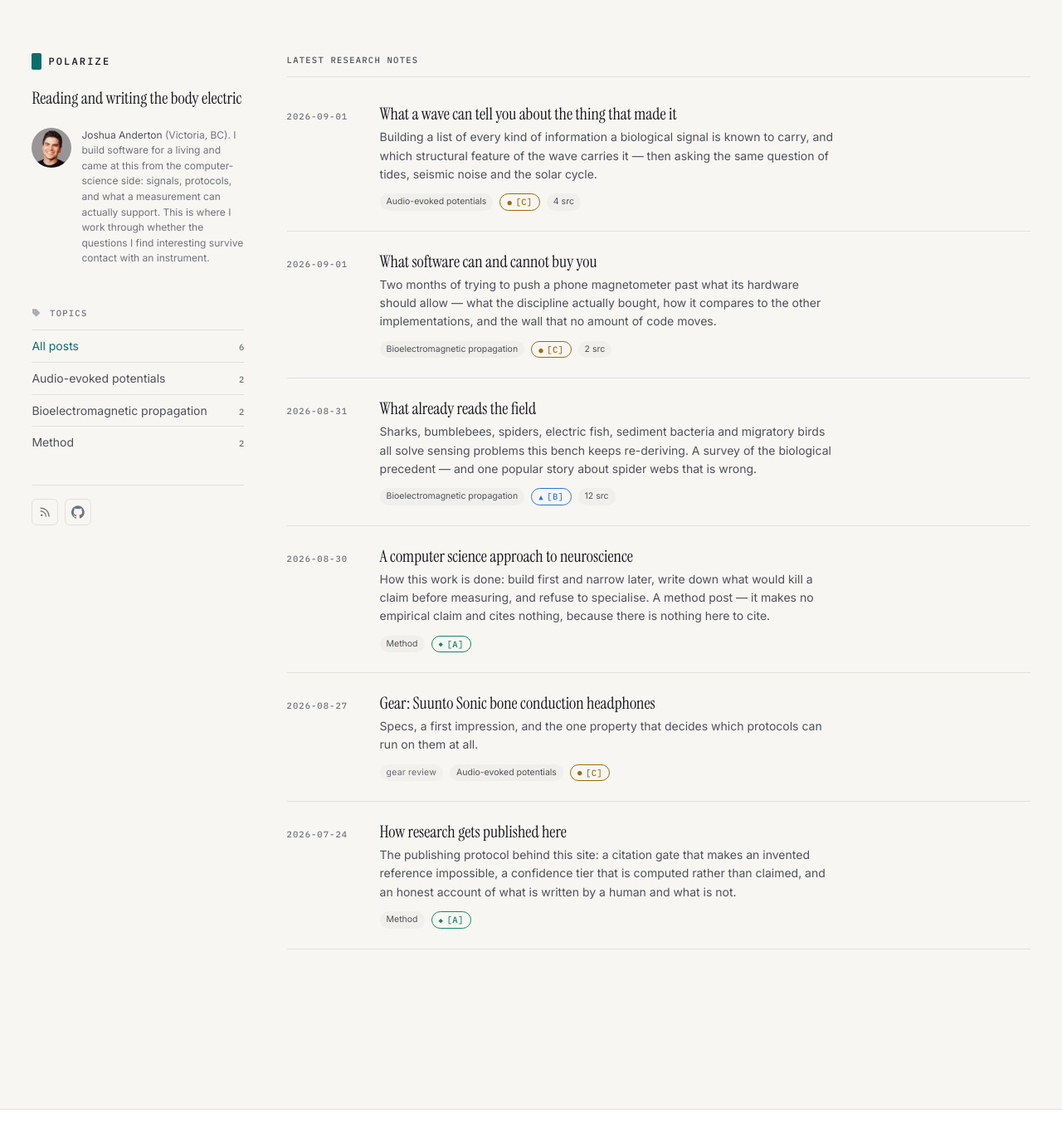
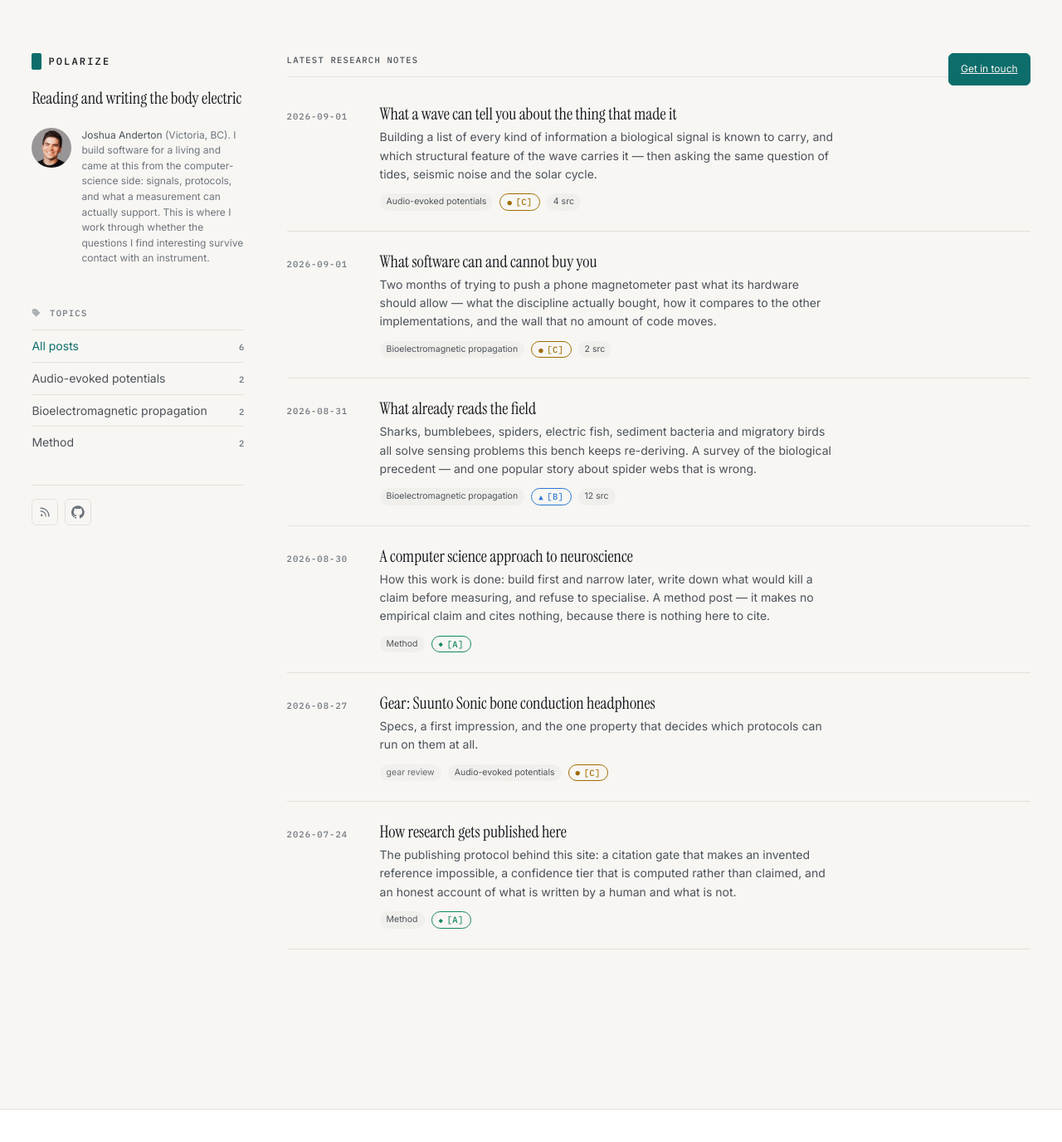
Before and after one commit to polarizetech/polarize.tech, a Jekyll site: the page built from index.html, in a window 1280 px wide and 1400 px high. Shown: the top 1376 px of the window at 83% size. Built offline with Jekyll 4.4.1, drawn with Linux system fonts in a browser that asks for light colours; the list of posts is cut into pages by our own code.

Commit message:
site: contact CTA, top right
A plain mailto: on purpose — it opens whatever the reader actually uses (Gmail
in a browser, Mail.app, Outlook), where a Gmail compose URL would only work for
Gmail users. Subject is prefilled with the site name.

Absolutely positioned at the top right of the content column, level with the
sidebar brand, so it does not push the column heading down and re-break the
alignment fixed in f62efa6. The heading rows carry padding-right for clearance;
under 640px it drops into the flow above the heading instead.

The address is site.contact_email in _config.yml, one line to change.

Also removes a letter-spacing on .ui-pill--cat, which was failing check_design
RULE 4 (the sans is never tracked) since e432559 and blocking any commit. At
.02em on a lowercase pill it was doing no visible work.

Co-Authored-By: Claude Opus 5 <noreply@anthropic.com>

```diff
--- a/_config.yml
+++ b/_config.yml
@@ -31,6 +31,13 @@ plugins:
 # of paginating too.
 paginate: 8
 paginate_path: "/page:num/"
+
+# The address behind the contact button. A plain mailto: on purpose — it opens
+# whatever the reader actually uses (Gmail in a browser, Mail.app, Outlook),
+# where a Gmail compose URL would only work for Gmail users.
+# NOTE: this address is PUBLISHED on every page. Change it here to swap it for
+# an alias or a forwarding address.
+contact_email: info@joshanderton.com
 
 # The sidebar's author note. Kept here rather than in a post so it is written
 # once. `avatar` is optional — the sidebar renders without it.
--- a/_layouts/default.html
+++ b/_layouts/default.html
@@ -25,6 +25,10 @@
   <div class="shell">
     {% include sidebar.html %}
     <main class="main">
+      {%- if site.contact_email %}
+      <a class="ui-btn ui-btn--primary contact"
+         href="mailto:{{ site.contact_email }}?subject=polarize.tech">Get in touch</a>
+      {%- endif %}
       {{ content }}
     </main>
   </div>
--- a/styles.css
+++ b/styles.css
@@ -124,7 +124,22 @@ body.ui { margin: 0; }
 /* The shell is full-bleed and the main column is allowed to be genuinely wide;
    readability is protected on the TEXT (.doc__lede, .postlist__desc, .prose)
    rather than by starving the column, so a large screen actually fills. */
-.main { min-width: 0; max-width: 76rem; }
+.main { min-width: 0; max-width: 76rem; position: relative; }
+
+/* Contact CTA — top right of the content column, level with the sidebar brand
+   and the column heading. Absolutely placed so it does not push the heading
+   down and re-break the alignment it sits next to; the heading rows carry
+   padding-right to keep text from running under it. */
+.contact { position: absolute; top: 0; right: 0; z-index: 3; }
+.main__heading,
+.doc__head h1,
+.doc__head .ui-label { padding-right: 10rem; }
+@media (max-width: 640px) {
+  .contact { position: static; display: inline-flex; margin-bottom: var(--space-5); }
+  .main__heading,
+  .doc__head h1,
+  .doc__head .ui-label { padding-right: 0; }
+}
 .main .doc { max-width: none; padding: 0; }
 .main .doc__head { padding-bottom: var(--space-5); margin-bottom: var(--space-5); }
 
@@ -466,4 +481,4 @@ body.ui { margin: 0; }
 /* Category pill — first used by the gear-review category, 2026-08-27. Distinct
    from the project pill so a reader can tell "what kind of post" from "which
    programme" at a glance. */
-.ui-pill--cat { text-transform: lowercase; letter-spacing: .02em; opacity: .85; }
+.ui-pill--cat { text-transform: lowercase; opacity: .85; }
```
